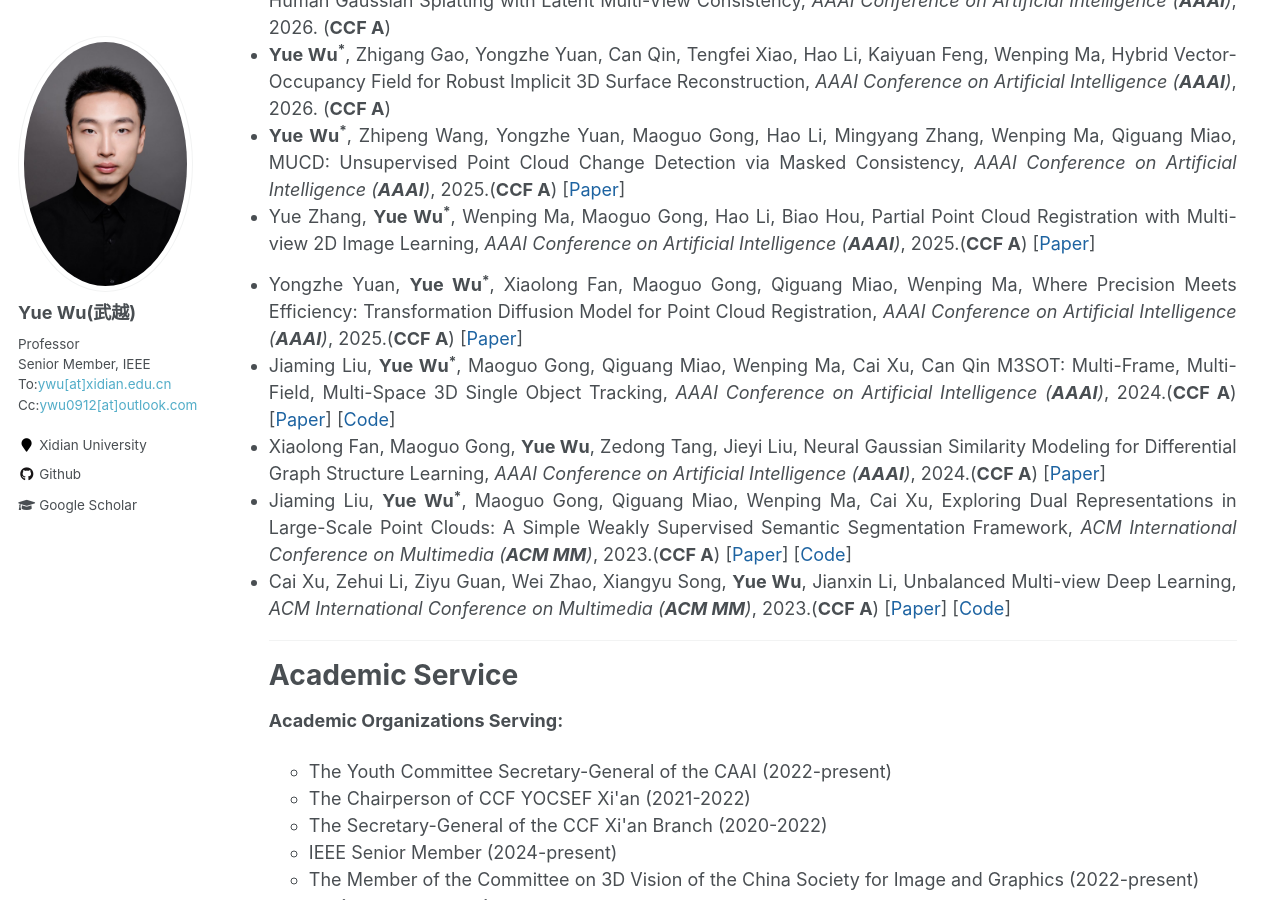
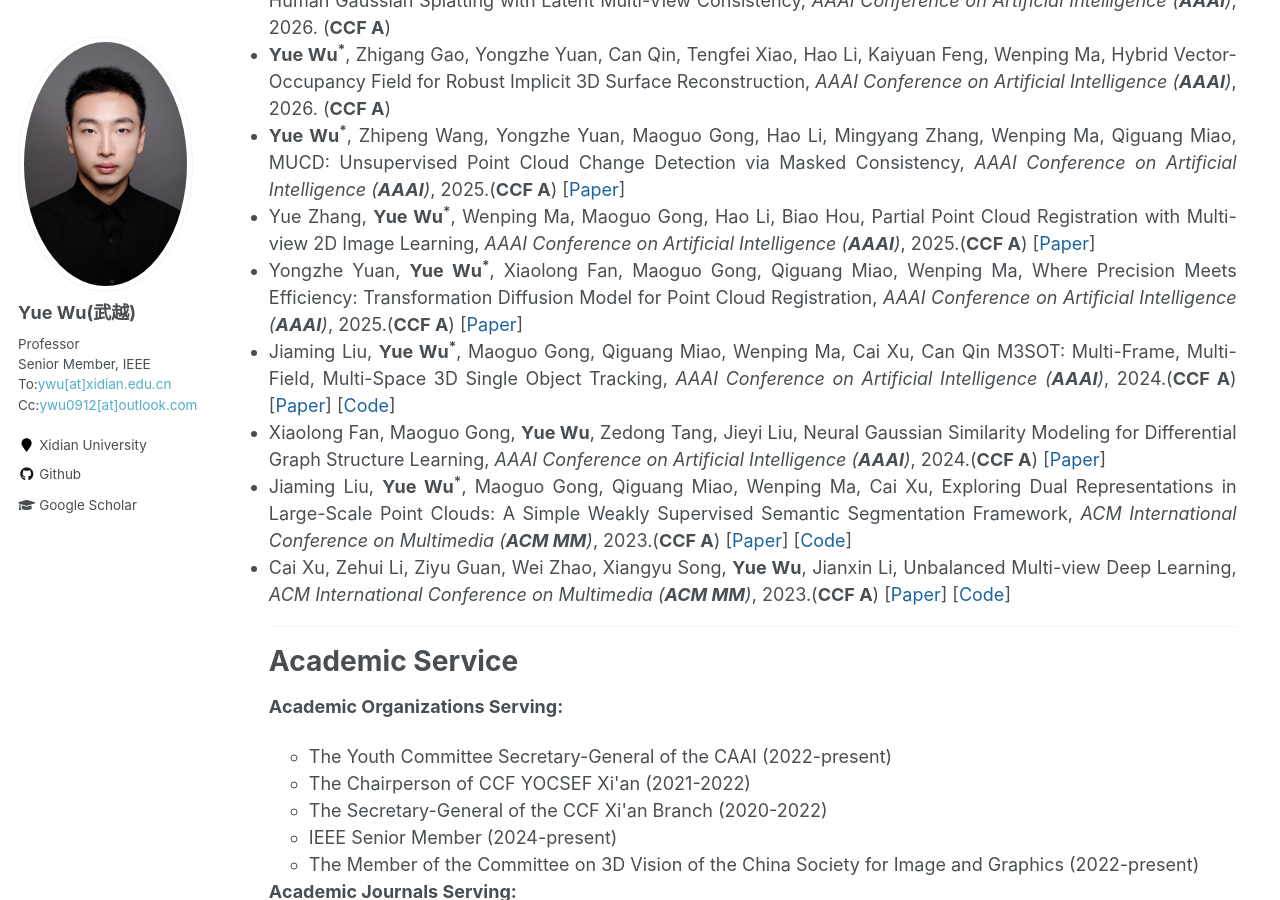
Before and after one commit to ywuchina/ywuchina.github.io, a Jekyll site: the page built from _pages/home.md, in a window 1280 px wide and 900 px high, scrolled down 4454 px. Built offline with Jekyll 4.4.1, drawn with Linux system fonts in a browser that asks for light colours.

Commit message:
Update paper.html

```diff
--- a/_includes/paper.html
+++ b/_includes/paper.html
@@ -394,7 +394,7 @@ Reliable Conflictive Multi-View Learning,
   </span>
 </li>
 
-<li style="margin-bottom: 1.5%;">
+<li style="margin-bottom: 1.5;">
   <span>
     Yue Zhang, <b>Yue Wu<sup>*</sup></b>, Wenping Ma, Maoguo Gong, Hao Li, Biao Hou,
     Partial Point Cloud Registration with Multi-view 2D Image Learning,
```
